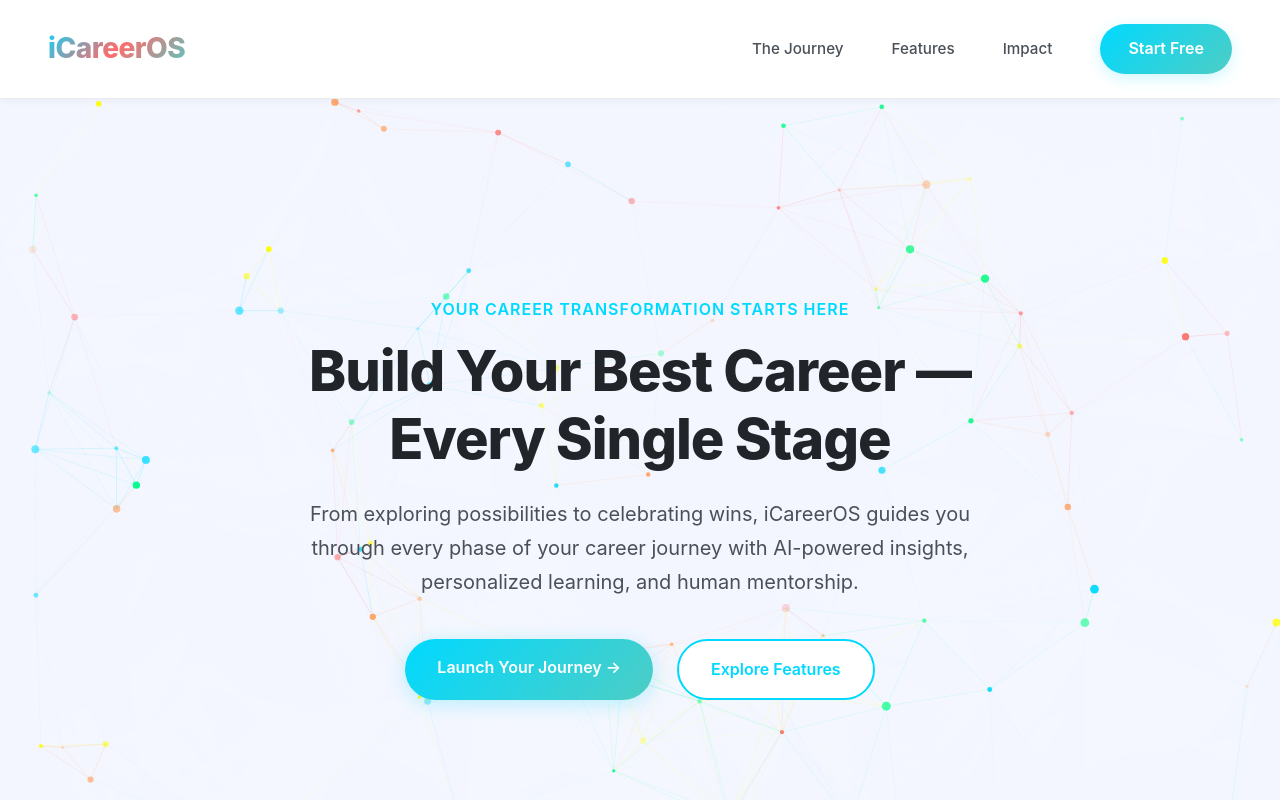
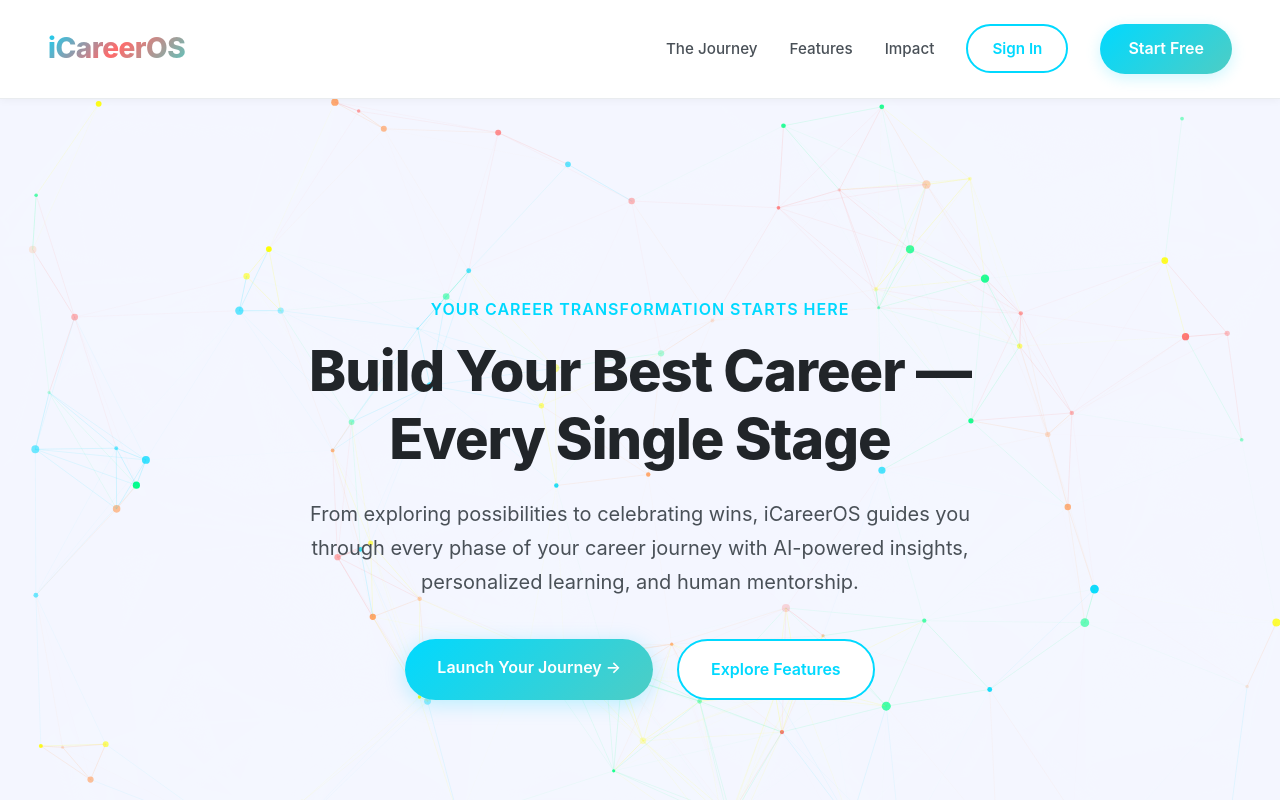
Before and after one commit to majabri/icareeros, a Next.js app: page / in a window 1280 px wide. Shown: the top 800 px of the page. Built offline with nearby package versions, Linux system fonts and the light colour scheme; no server answers.

Commit message:
feat: add Sign In link to landing nav

```diff
--- a/src/components/landing/LandingNav.tsx
+++ b/src/components/landing/LandingNav.tsx
@@ -26,7 +26,7 @@
         backgroundClip: "text", letterSpacing: "-0.5px",
       }}>iCareerOS</div>
 
-      <ul style={{ display: "flex", listStyle: "none", gap: "3rem", alignItems: "center", margin: 0, padding: 0 }}>
+      <ul style={{ display: "flex", listStyle: "none", gap: "2rem", alignItems: "center", margin: 0, padding: 0 }}>
         {[["#lifecycle","The Journey"],["#features","Features"],["#stats","Impact"]].map(([href,label]) => (
           <li key={href}>
             <a href={href} style={{ textDecoration: "none", color: "var(--neutral-700)", fontWeight: 500, fontSize: "0.95rem", transition: "color 0.3s" }}
@@ -34,6 +34,33 @@
                onMouseLeave={e => (e.currentTarget.style.color = "var(--neutral-700)")}>{label}</a>
           </li>
         ))}
+        <li>
+          <a href="/auth/login" style={{
+            border: "2px solid var(--primary)",
+            color: "var(--primary)",
+            background: "transparent",
+            padding: "0.65rem 1.5rem",
+            borderRadius: "50px",
+            fontWeight: 600,
+            textDecoration: "none",
+            fontSize: "0.95rem",
+            transition: "all 0.3s",
+            display: "inline-block",
+          }}
+          onMouseEnter={e => {
+            const el = e.currentTarget as HTMLElement;
+            el.style.background = "var(--primary)";
+            el.style.color = "var(--neutral-100)";
+            el.style.transform = "translateY(-2px)";
+          }}
+          onMouseLeave={e => {
+            const el = e.currentTarget as HTMLElement;
+            el.style.background = "transparent";
+            el.style.color = "var(--primary)";
+            el.style.transform = "";
+          }}
+          >Sign In</a>
+        </li>
         <li>
           <a href="#cta" style={{
             background: "linear-gradient(135deg, var(--primary) 0%, var(--tertiary) 100%)",
```
